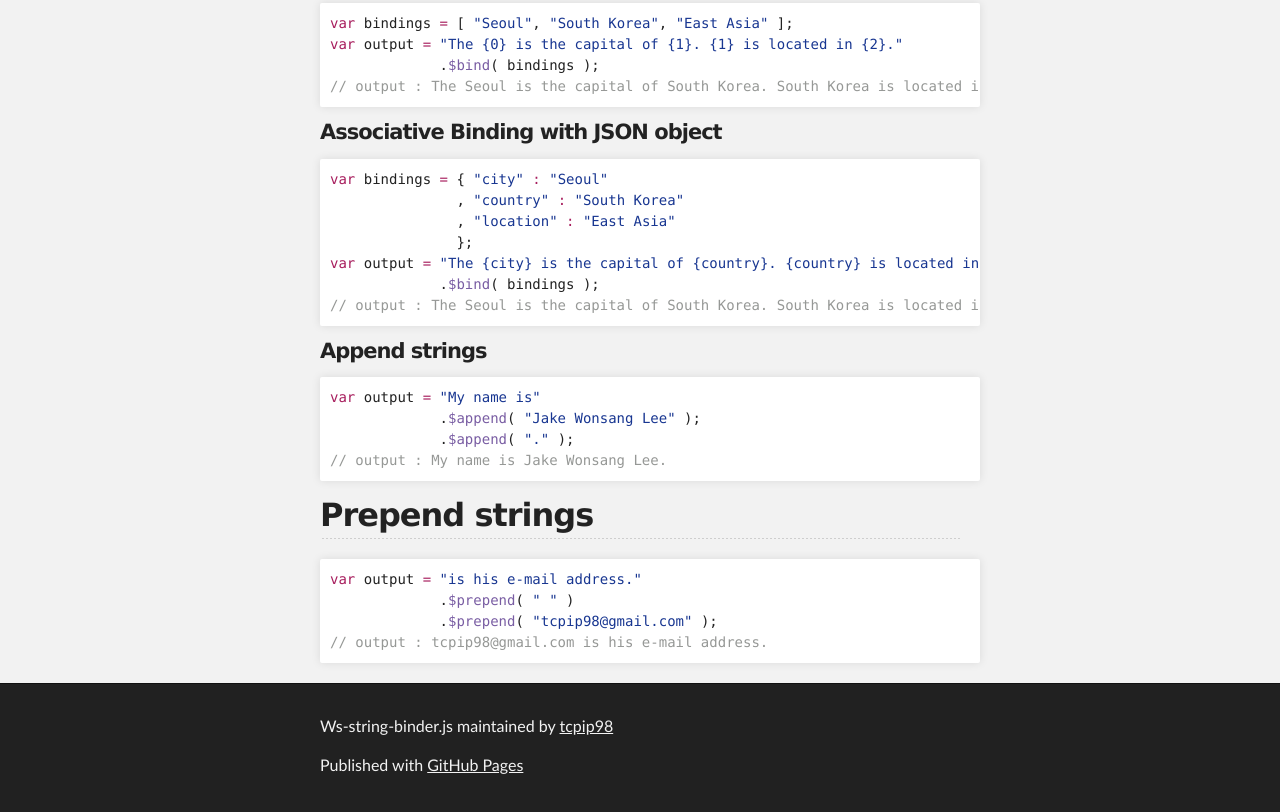
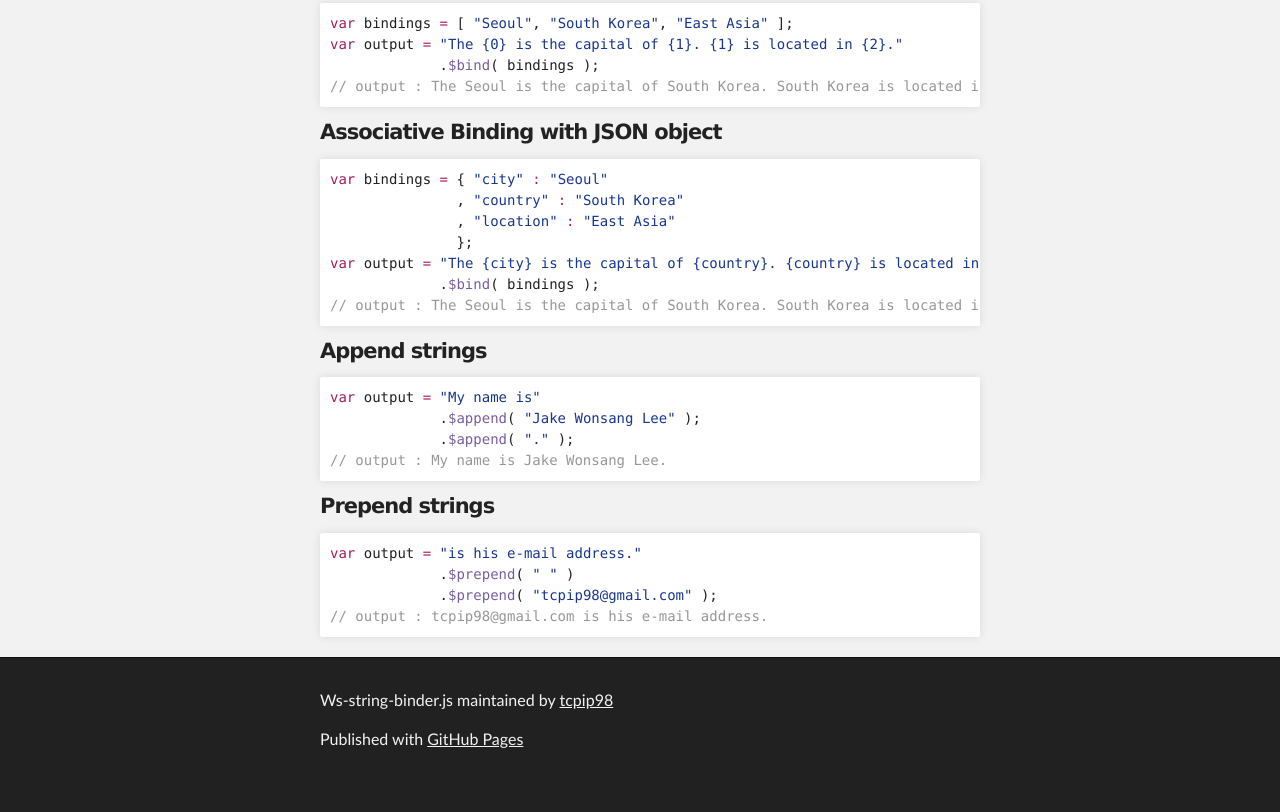
Before and after one commit to tcpip98/ws-string-binder.js, a plain HTML site: page index.html in a window 1280 px wide. Shown: the part 1340-2152 px from the top of the page. After the commit the page ends 2126 px from the top, so only its background shows below. Drawn offline with Linux system fonts and the light colour scheme.

Commit message:
Create gh-pages branch via GitHub

```diff
--- a/index.html
+++ b/index.html
@@ -98,8 +98,8 @@ And these are fully supports method chaining.  </p>
              .<span class="pl-en">$append</span>( <span class="pl-s"><span class="pl-pds">"</span>.<span class="pl-pds">"</span></span> );
 <span class="pl-c">// output : My name is Jake Wonsang Lee.</span></pre></div>
 
-<h2>
-<a id="prepend-strings" class="anchor" href="#prepend-strings" aria-hidden="true"><span class="octicon octicon-link"></span></a>Prepend strings</h2>
+<h4>
+<a id="prepend-strings" class="anchor" href="#prepend-strings" aria-hidden="true"><span class="octicon octicon-link"></span></a>Prepend strings</h4>
 
 <div class="highlight highlight-source-js"><pre><span class="pl-k">var</span> output <span class="pl-k">=</span> <span class="pl-s"><span class="pl-pds">"</span>is his e-mail address.<span class="pl-pds">"</span></span>
              .<span class="pl-en">$prepend</span>( <span class="pl-s"><span class="pl-pds">"</span> <span class="pl-pds">"</span></span> )
@@ -116,18 +116,17 @@ And these are fully supports method chaining.  </p>
       </footer>
     </div>
 
+              <script type="text/javascript">
+            var gaJsHost = (("https:" == document.location.protocol) ? "https://ssl." : "http://www.");
+            document.write(unescape("%3Cscript src='" + gaJsHost + "google-analytics.com/ga.js' type='text/javascript'%3E%3C/script%3E"));
+          </script>
+          <script type="text/javascript">
+            try {
+              var pageTracker = _gat._getTracker("UA-71563347-2");
+            pageTracker._trackPageview();
+            } catch(err) {}
+          </script>
 
 
   </body>
 </html>
-
-<script>
-  (function(i,s,o,g,r,a,m){i['GoogleAnalyticsObject']=r;i[r]=i[r]||function(){
-  (i[r].q=i[r].q||[]).push(arguments)},i[r].l=1*new Date();a=s.createElement(o),
-  m=s.getElementsByTagName(o)[0];a.async=1;a.src=g;m.parentNode.insertBefore(a,m)
-  })(window,document,'script','//www.google-analytics.com/analytics.js','ga');
-
-  ga('create', 'UA-71563347-2', 'auto');
-  ga('send', 'pageview');
-
-</script>
```
Also changed, not shown: params.json (+1 -1 lines).
